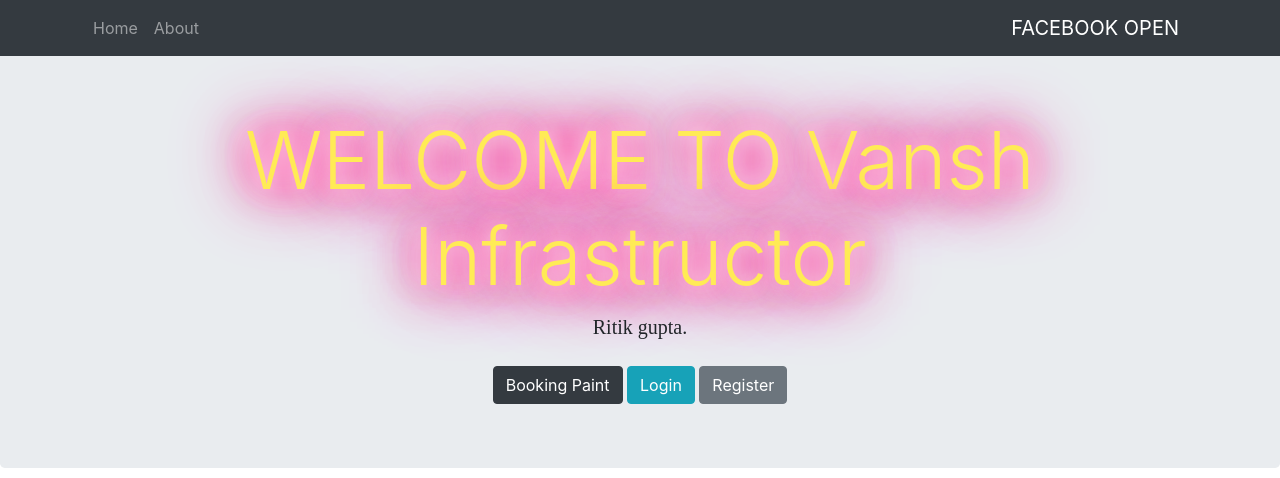
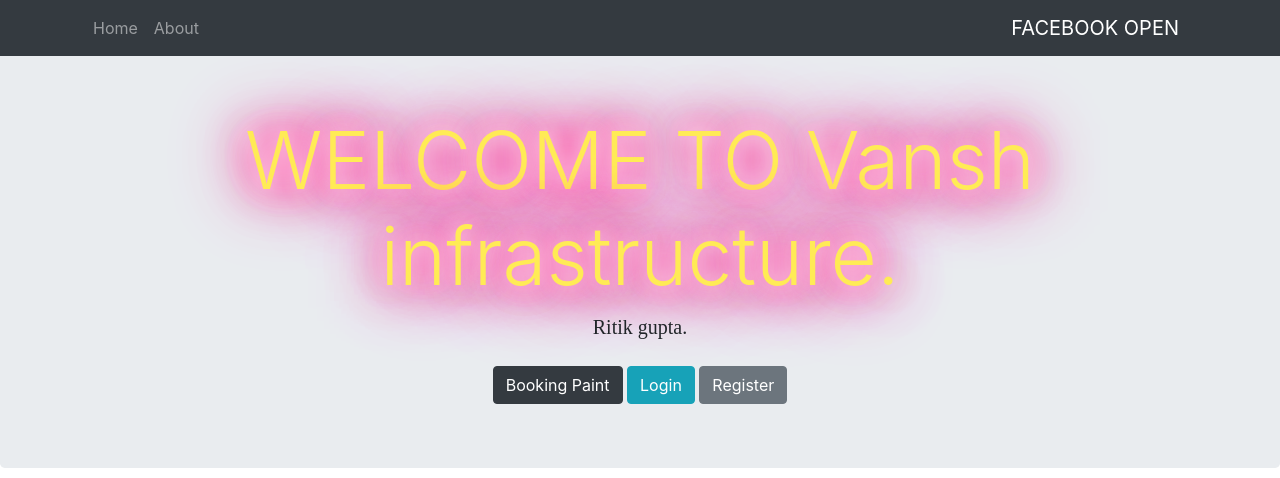
Before and after one commit to Ritik9955/sample, a website: page public/index.html in a window 1280 px wide. Shown: the top 478 px of the page. Drawn offline with nearby package versions, Linux system fonts and the light colour scheme.

Commit message:
Update index.html

```diff
--- a/public/index.html
+++ b/public/index.html
@@ -53,7 +53,7 @@
 
     <!-- Jumbotron-Start -->
     <div class="jumbotron text-center">
-        <h1 class="display-3 mt-4" id="glow">WELCOME TO Vansh Infrastructor</h1>
+        <h1 class="display-3 mt-4" id="glow">WELCOME TO Vansh infrastructure. </h1>
         <p class="lead mb-4">Ritik gupta.</p>
         <a class="btn btn-dark" href="https://docs.google.com/forms/d/e/1FAIpQLScL0QpPdnKTU6p2VS4AQbZaGKW9ETnIhB_kvVhDPjwSrZvm9Q/viewform?embedded=true"" role="button">
             Booking Paint</a>
```
